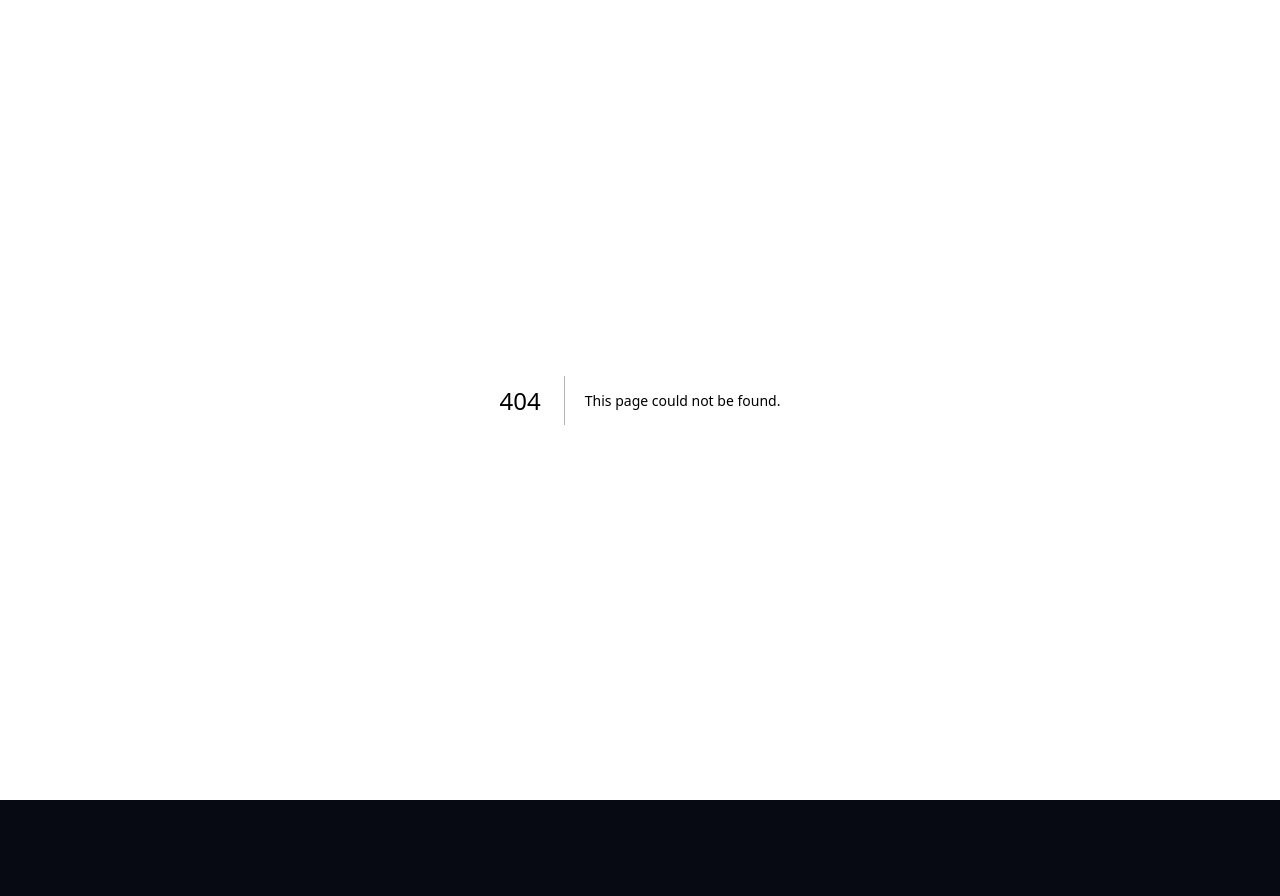
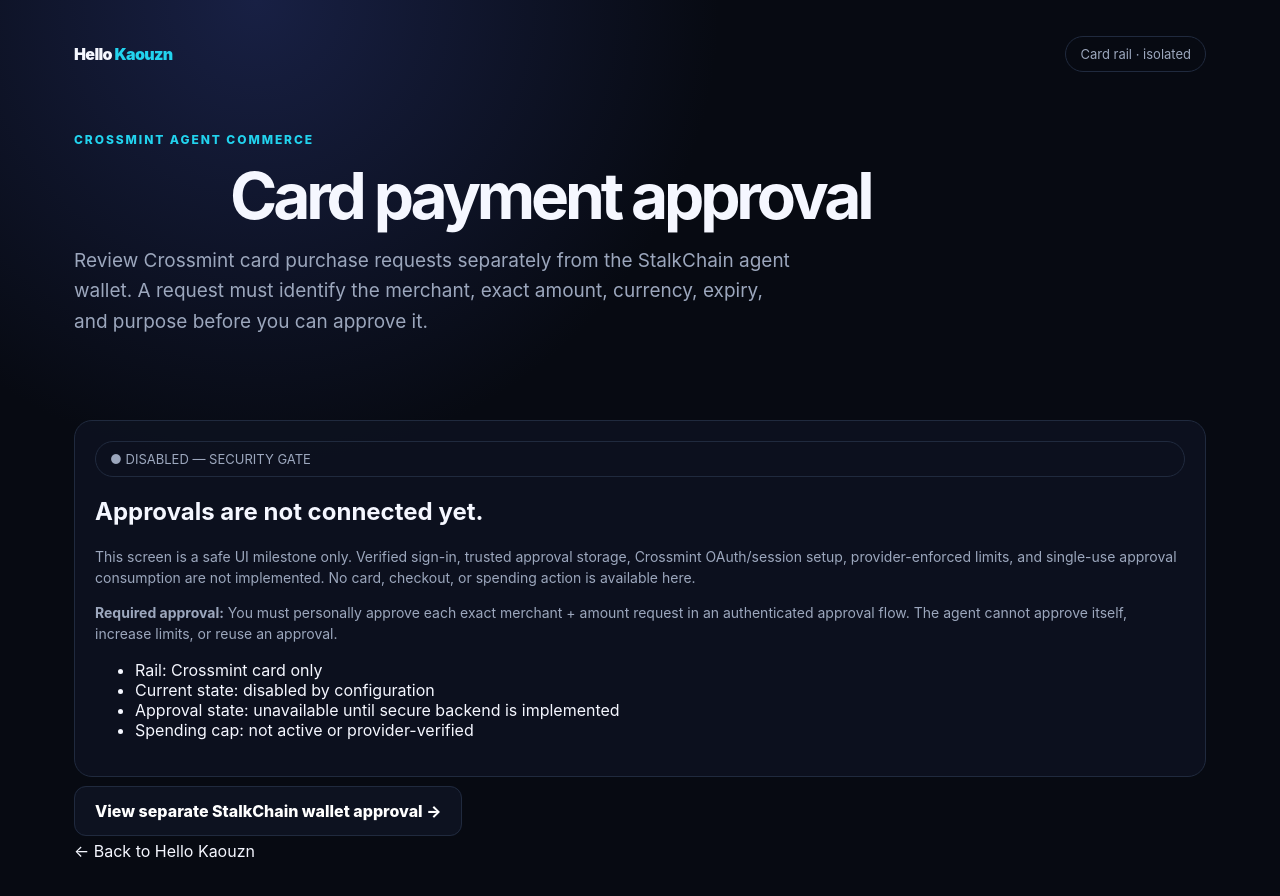
Before and after one commit to garlobrian52/Kaouzn1, a Next.js app: page /payments/crossmint in a window 1280 px wide. Before the commit this address had no page. Shown: the top 896 px of the page. Before the commit the page ends 800 px from the top, so only its background shows below. Built offline with nearby package versions, Linux system fonts and the light colour scheme.

Commit message:
Add isolated Crossmint approval screen

```diff
--- /dev/null
+++ b/app/payments/crossmint/page.tsx
@@ -0,0 +1,33 @@
+import Link from "next/link";
+
+export const metadata = { title: "Crossmint Card Approval | Hello Kaouzn" };
+
+export default function CrossmintApprovalPage() {
+  return (
+    <main className="wrap">
+      <nav className="nav">
+        <Link className="brand" href="/">Hello <span>Kaouzn</span></Link>
+        <span className="pill">Card rail · isolated</span>
+      </nav>
+      <section className="hero" style={{ textAlign: "left", paddingTop: 48 }}>
+        <div className="eyebrow">Crossmint Agent Commerce</div>
+        <h1 style={{ fontSize: "clamp(38px, 6vw, 64px)", maxWidth: 820 }}>Card payment approval</h1>
+        <p style={{ marginLeft: 0 }}>Review Crossmint card purchase requests separately from the StalkChain agent wallet. A request must identify the merchant, exact amount, currency, expiry, and purpose before you can approve it.</p>
+      </section>
+      <section className="card">
+        <div className="pill"> <span aria-hidden="true">●</span> DISABLED — SECURITY GATE</div>
+        <h2>Approvals are not connected yet.</h2>
+        <p>This screen is a safe UI milestone only. Verified sign-in, trusted approval storage, Crossmint OAuth/session setup, provider-enforced limits, and single-use approval consumption are not implemented. No card, checkout, or spending action is available here.</p>
+        <p><strong>Required approval:</strong> You must personally approve each exact merchant + amount request in an authenticated approval flow. The agent cannot approve itself, increase limits, or reuse an approval.</p>
+        <ul>
+          <li>Rail: Crossmint card only</li>
+          <li>Current state: disabled by configuration</li>
+          <li>Approval state: unavailable until secure backend is implemented</li>
+          <li>Spending cap: not active or provider-verified</li>
+        </ul>
+      </section>
+      <p style={{ marginTop: 24 }}><Link className="btn alt" href="/payments/stalkchain-wallet">View separate StalkChain wallet approval →</Link></p>
+      <p style={{ marginTop: 20 }}><Link href="/">← Back to Hello Kaouzn</Link></p>
+    </main>
+  );
+}
```
